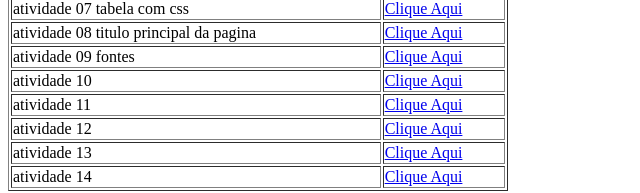
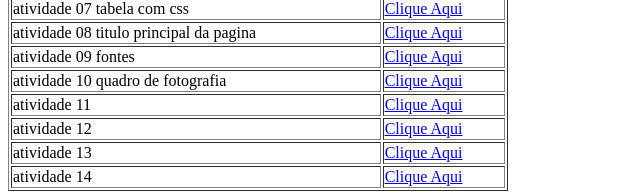
Before and after one commit to ifpizonasul/antoniofrancisco, a plain HTML site: page index.html in a window 1280 px wide. Shown: the part 257-450 px from the top of the page, without its empty margins (0-640 px from the left). Drawn offline with Linux system fonts and the light colour scheme.

Commit message:
ifpi
ifpi

```diff
--- a/index.html
+++ b/index.html
@@ -65,7 +65,7 @@
 		</tr>
 
 		<tr>
-			<td>atividade 10</td>
+			<td>atividade 10 quadro de  fotografia</td>
 			<td><a href="Atividade10/index.html">Clique Aqui</a></td>
 		</tr>
 		<tr>
```
